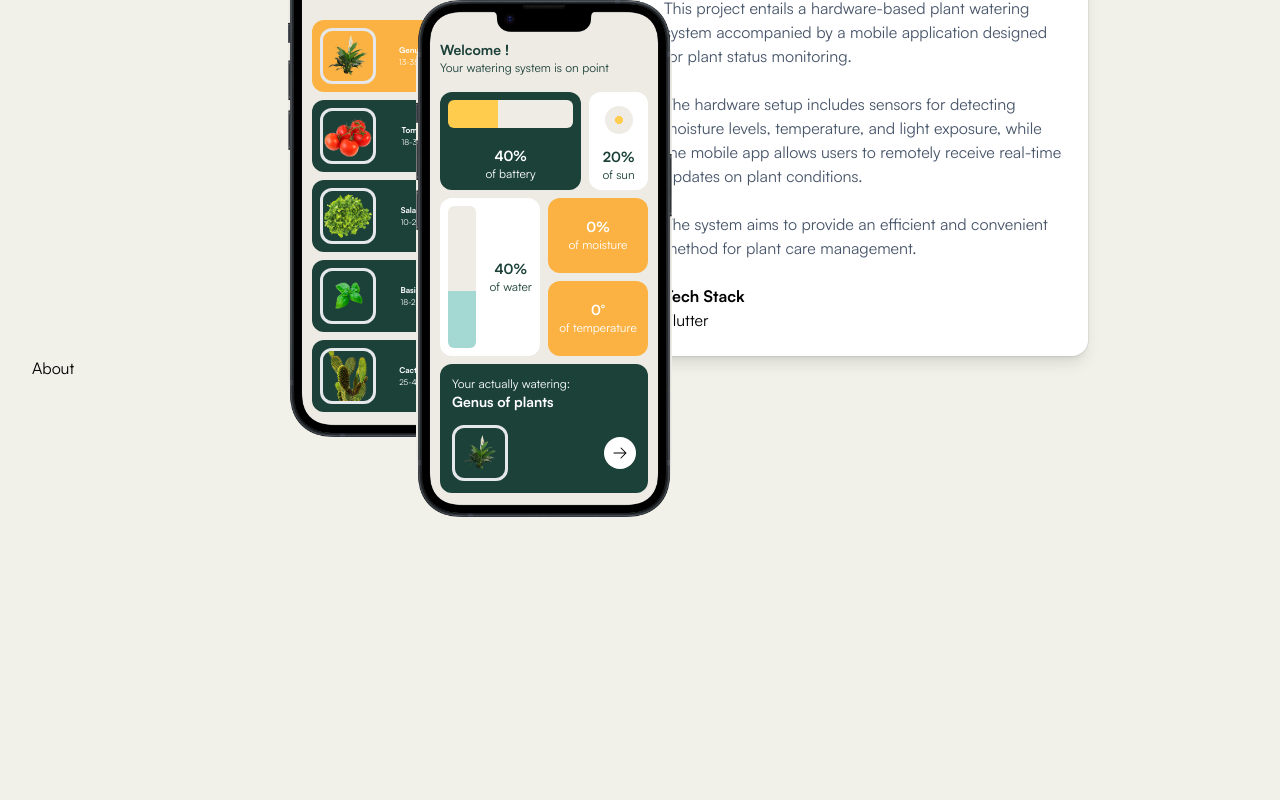
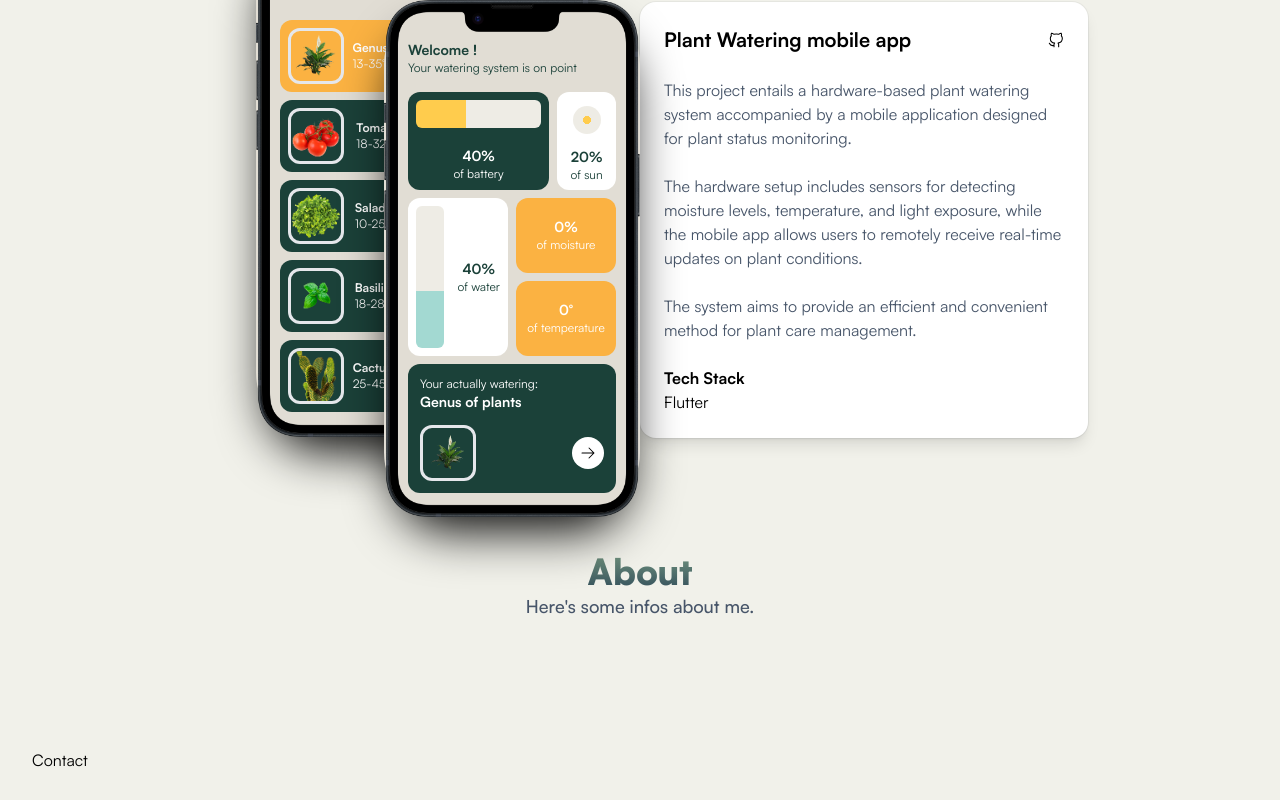
Before and after one commit to NathanBrodin/nathanbrodin.com, a Next.js app: page / in a window 1280 px wide. Shown: the part 1220-2020 px from the top of the page. Built offline with nearby package versions, Linux system fonts and the light colour scheme.

Commit message:
New stuff

```diff
--- a/app/components/section/about/about.tsx
+++ b/app/components/section/about/about.tsx
@@ -1,7 +1,9 @@
+import Heading from "../../ui/heading/Heading";
+
 export default function About() {
-    return (
-      <section id="about" className="h-screen">
-        About
-      </section >
-    )
+  return (
+    <section id="about" className="flex flex-col justify-center w-full">
+      <Heading title="About" subtitle="Here&apos;s some infos about me."/>
+    </section>
+  );
   }
--- a/app/components/section/projects/plantWatering/homePage.tsx
+++ b/app/components/section/projects/plantWatering/homePage.tsx
@@ -1,11 +1,12 @@
-"use client";
-
 import Image from "next/image";
 import PhoneOverlay from "./phoneOverlay";
 import { ArrowRightIcon } from "@heroicons/react/24/solid";
-import { useEffect } from "react";
 
-export default function HomePage() {
+interface HomePageProps {
+  className?: string
+}
+
+export default function HomePage({className}: HomePageProps) {
   const moisture = 0;
   const temperature = 0;
   const water = 40;
@@ -25,7 +26,7 @@ export default function HomePage() {
   };
 
   return (
-    <PhoneOverlay className="transform translate-x-24 translate-y-16 md:translate-x-32 md:translate-y-20">
+    <PhoneOverlay className={`${className}`}>
       <div className="flex flex-col gap-2 w-full h-full p-4 sm:p-6">
         <div className="mt-4 text-[#1B4139]">
           <div className="font-bold text-xs lg:text-sm">Welcome !</div>
--- a/app/components/section/projects/plantWatering/phoneOverlay.tsx
+++ b/app/components/section/projects/plantWatering/phoneOverlay.tsx
@@ -9,14 +9,13 @@ interface Props {
 export default function PhoneOverlay({ children, className }: Props) {
   return (
     <div
-      className={`absolute bg-[#EEEBE5] rounded-[3.5rem] sm:rounded-[4rem] hover:z-10 ${className} transition-all duration-500 `}
+      className={`absolute bg-[#E1DDD4] rounded-[3.5rem] sm:rounded-[4rem] hover:z-10 ${className} transition-all duration-500 shadow-2xl shadow-black `}
     >
       <div className="flex flex-col relative items-center justify-center h-full overflow-hidden">
-        <div className="absolute w-full h-full ">{children}</div>
-        <div className="w-48 sm:w-56 md:w-56 lg:w-56 xl:w-64">
+        <div className="absolute w-full h-full">{children}</div>
+        <div className="w-48 sm:w-56 md:w-56 lg:w-56 xl:w-64 ">
           <Image
             src="/phoneOverlay.png"
-            className="relative bg-cover"
             width={1748}
             height={3532}
             layout="responsive"
--- a/app/components/section/projects/plantWatering/plantItem.tsx
+++ b/app/components/section/projects/plantWatering/plantItem.tsx
@@ -10,7 +10,7 @@ export interface PlantItemProps {
 export default function PlantItem({iconPath, name, values}: PlantItemProps) {
     return (
         <div className="rounded-xl bg-[#1B4139] flex justify-between items-center p-2 mb-2 first:bg-[#FBB242] ">
-            <div className="rounded-xl w-10 h-10 lg:w-14 lg:h-14  border-[3px] overflow-hidden flex justify-center items-center">
+            <div className="rounded-xl w-10 h-10 lg:w-14 lg:h-14  border-2 lg:border-[3px] overflow-hidden flex justify-center items-center">
               <Image
                 src={iconPath}
                 width={60}
@@ -19,7 +19,7 @@ export default function PlantItem({iconPath, name, values}: PlantItemProps) {
                 layout="responsive"
               />
             </div>
-            <div className="text-[8px] flex flex-col text-white">
+            <div className="text-[8px] lg:text-xs flex flex-col text-white">
               <div className="font-bold">{name}</div>
               <div>{values}</div>
             </div>
--- a/app/components/section/projects/plantWatering/plantWatering.tsx
+++ b/app/components/section/projects/plantWatering/plantWatering.tsx
@@ -3,12 +3,12 @@ import SelectPage from "./selectPage";
 
 export default function PlantWatering() {
   return (
-    <div className="flex px-40 ">
-      <div className="w-1/2 flex justify-center">
-        <SelectPage />
-        <HomePage />
+    <div className="flex justify-between flex-col sm:flex-row lg:px-40 h-[870px] sm:h-[530px] lg:h-[600px]">
+      <div className="w-1/2 self-center sm:self-auto sm:translate-x-12 sm:translate-y-10 lg:translate-x-32 lg:justify-self-end lg:translate-y-10">
+        <SelectPage className="transform -translate-x-12 -translate-y-8 md:-translate-x-16 md:-translate-y-10" />
+        <HomePage className="transform translate-x-12 translate-y-8 md:translate-x-16 md:translate-y-10" />
       </div>
-      <div className="space-y-6 rounded-2xl bg-white p-6 shadow-lg ring-1 ring-gray-900/5 w-1/2">
+      <div className="space-y-6 rounded-2xl place-self-center h-fit bg-white p-6 shadow-lg ring-1 ring-gray-900/5 w-full sm:w-1/2 lg:w-1/2">
         <div className="flex justify-between items-center">
           <div className="font-bold text-xl">Plant Watering mobile app</div>
           <div className="w-4">
@@ -29,7 +29,7 @@ export default function PlantWatering() {
             </svg>
           </div>
         </div>
-        <div className="text-slate-600">
+        <div className="text-slate-600 text-sm lg:text-base">
           This project entails a hardware-based plant watering system
           accompanied by a mobile application designed for plant status
           monitoring. <br /> <br />
--- a/app/components/section/projects/plantWatering/selectPage.tsx
+++ b/app/components/section/projects/plantWatering/selectPage.tsx
@@ -1,9 +1,11 @@
-import Image from "next/image";
 import PhoneOverlay from "./phoneOverlay";
-import { ArrowRightIcon } from "@heroicons/react/24/solid";
 import PlantItem, { PlantItemProps } from "./plantItem";
 
-export default function SelectPage() {
+interface SelectPageProps {
+  className?: string
+}
+
+export default function SelectPage({className}: SelectPageProps) {
   const PlantList: PlantItemProps[] = [
     {
       iconPath: "/lune.png",
@@ -33,7 +35,7 @@ export default function SelectPage() {
   ];
 
   return (
-    <PhoneOverlay>
+    <PhoneOverlay className={`${className}`}>
       <div className="flex flex-col gap-2 w-full h-full p-4 sm:p-6">
         <div className="my-4 text-[#1B4139]">
           <div className="font-bold text-xs lg:text-sm">Need some changes ?</div>
--- a/app/components/section/projects/projects.tsx
+++ b/app/components/section/projects/projects.tsx
@@ -1,3 +1,4 @@
+import Heading from "../../ui/heading/Heading";
 import PlantWatering from "./plantWatering/plantWatering";
 
 export default function Projects() {
@@ -5,14 +6,8 @@ export default function Projects() {
 
   return (
     <section id="projects" className="flex flex-col justify-center w-full">
-      <div className="flex flex-col items-center mt-8 mb-32 px-8 sm:px-0 text-center">
-        <h1 className="text-2xl sm:text-3xl lg:text-4xl font-black text-transparent bg-gradient-to-t from-secondary to-primary bg-clip-text">
-          My projects
-        </h1>
-        <h2 className="text-sm sm:text-lg lg:text-xl font-bold text-slate-600">
-          Here&apos;s an overview of some of the projects I&apos;ve worked on.
-        </h2>
-      </div>
+      <Heading title="My projects" subtitle="Here&apos;s an overview of some of the projects I&apos;ve worked on."/>
+
       <PlantWatering />
     </section>
   );
--- /dev/null
+++ b/app/components/ui/heading/Heading.tsx
@@ -0,0 +1,17 @@
+interface Props {
+  title: string;
+  subtitle?: string;
+}
+
+export default function Heading({ title, subtitle }: Props) {
+  return (
+    <div className="flex flex-col items-center mt-8 mb-20 sm:mb-32 px-8 sm:px-0 text-center">
+      <h1 className="text-2xl sm:text-3xl lg:text-4xl font-black text-transparent bg-gradient-to-t from-secondary to-primary bg-clip-text ">
+        {title}
+      </h1>
+      <h2 className="text-sm sm:text-base lg:text-lg font-medium text-slate-600">
+        {subtitle}
+      </h2>
+    </div>
+  );
+}
--- a/app/components/ui/sectionTitle/sectionTitle.tsx
+++ /dev/null
@@ -1,5 +0,0 @@
-export default function sectionTitle() {
-    return (
-        <></>
-    )
-}
```
